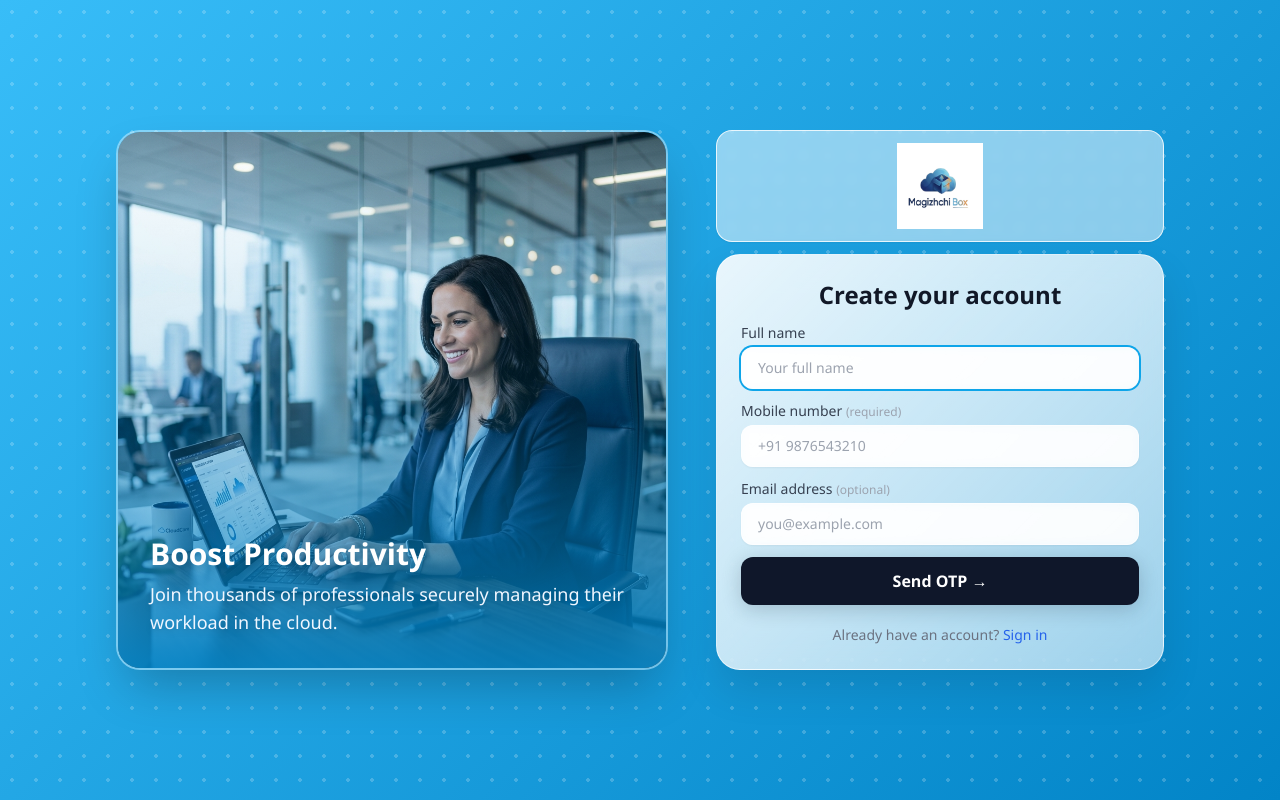
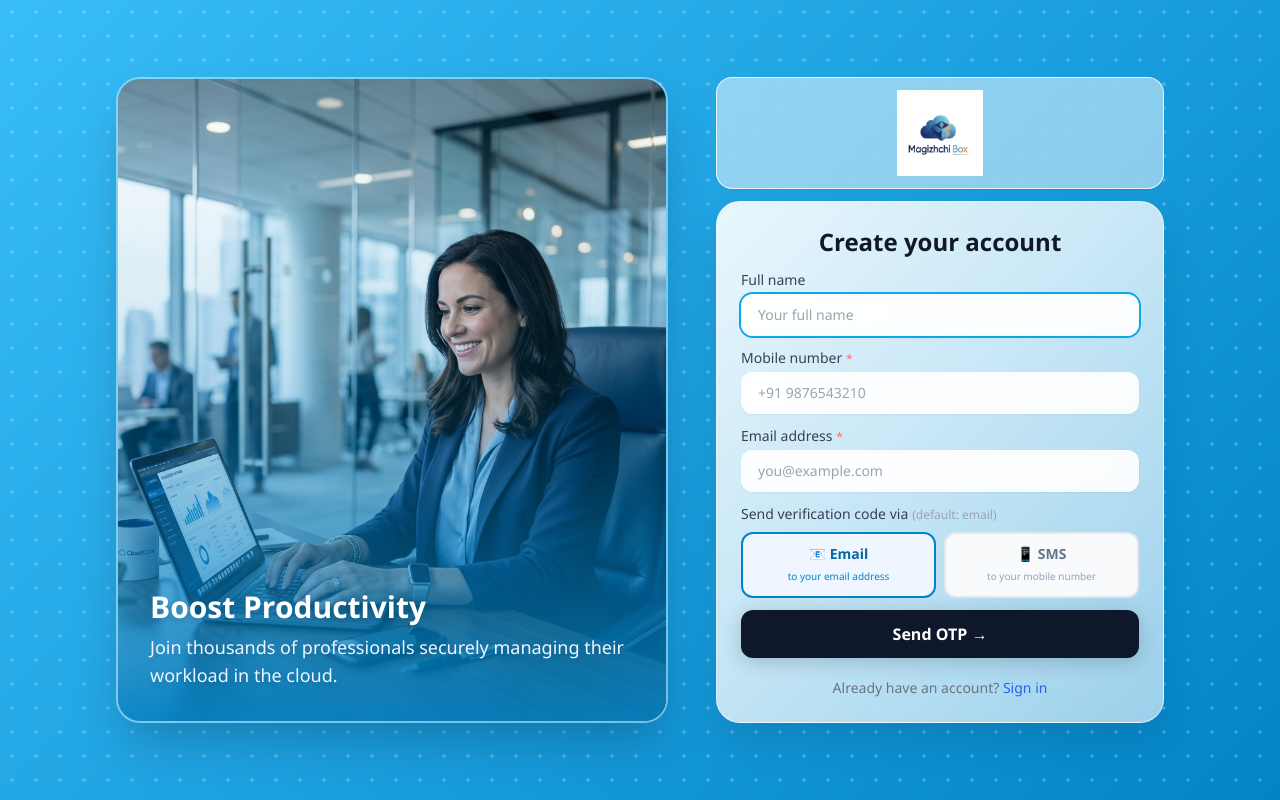
Before and after one commit to ThirumaranKarunanithi/Magizhchi-FileShare, a React (Vite) app in the folder frontend/: page /register in a window 1280 px wide. Built offline with nearby package versions, Linux system fonts and the light colour scheme; no server answers.

Commit message:
tag option

```diff
--- a/frontend/src/pages/Register.jsx
+++ b/frontend/src/pages/Register.jsx
@@ -10,6 +10,7 @@ export default function Register() {
 
   const [step,        setStep]        = useState(1);
   const [form,        setForm]        = useState({ displayName: '', mobileNumber: '', email: '' });
+  const [otpChannel,  setOtpChannel]  = useState('EMAIL'); // 'EMAIL' | 'SMS' — default email
   const [otp,         setOtp]         = useState('');
   const [loading,     setLoading]     = useState(false);
   const [resending,   setResending]   = useState(false);
@@ -20,16 +21,16 @@ export default function Register() {
 
   const handleStep1 = async e => {
     e.preventDefault();
-    if (!form.displayName.trim()) { setError('Name is required.'); return; }
-    if (!form.mobileNumber.trim() && !form.email.trim()) {
-      setError('Please provide a mobile number or email.'); return;
-    }
+    if (!form.displayName.trim())   { setError('Full name is required.'); return; }
+    if (!form.mobileNumber.trim())  { setError('Mobile number is required.'); return; }
+    if (!form.email.trim())         { setError('Email address is required.'); return; }
     setError(''); setLoading(true);
     try {
       await auth.registerSendOtp({
         displayName:  form.displayName.trim(),
-        mobileNumber: form.mobileNumber.trim() || undefined,
-        email:        form.email.trim()        || undefined,
+        mobileNumber: form.mobileNumber.trim(),
+        email:        form.email.trim(),
+        otpChannel,
       });
       setStep(2); startCountdown(60);
       toast.success('Verification code sent!');
@@ -57,7 +58,8 @@ export default function Register() {
     if (!otp.trim()) { setError('Please enter the verification code.'); return; }
     setError(''); setLoading(true);
     try {
-      const identifier = form.mobileNumber.trim() || form.email.trim();
+      // Use the identifier that matched the chosen OTP channel
+      const identifier = otpChannel === 'SMS' ? form.mobileNumber.trim() : form.email.trim();
       const { data } = await auth.registerVerify({ identifier, code: otp.trim() });
       login(data); navigate('/');
     } catch (msg) { setError(msg); }
@@ -70,8 +72,9 @@ export default function Register() {
     try {
       await auth.registerSendOtp({
         displayName:  form.displayName,
-        mobileNumber: form.mobileNumber || undefined,
-        email:        form.email        || undefined,
+        mobileNumber: form.mobileNumber,
+        email:        form.email,
+        otpChannel,
       });
       startCountdown(60);
       toast.success('Code resent!');
@@ -190,19 +193,20 @@ export default function Register() {
 
                 <div>
                   <label className="block text-sm font-medium text-gray-700 mb-1">
-                    Mobile number <span className="text-gray-400 font-normal text-xs">(required)</span>
+                    Mobile number <span className="text-red-400 font-normal text-xs">*</span>
                   </label>
                   <input
                     type="tel"
                     className="input-field"
                     value={form.mobileNumber}
                     onChange={e => set('mobileNumber', e.target.value)}
-                    placeholder="+91 9876543210"/>
+                    placeholder="+91 9876543210"
+                    required/>
                 </div>
 
                 <div>
                   <label className="block text-sm font-medium text-gray-700 mb-1">
-                    Email address <span className="text-gray-400 font-normal text-xs">(optional)</span>
+                    Email address <span className="text-red-400 font-normal text-xs">*</span>
                   </label>
                   <input
                     type="email"
@@ -210,7 +214,39 @@ export default function Register() {
                     value={form.email}
                     onChange={e => set('email', e.target.value)}
                     placeholder="you@example.com"
-                    autoComplete="email"/>
+                    autoComplete="email"
+                    required/>
+                </div>
+
+                {/* ── OTP channel preference ── */}
+                <div>
+                  <label className="block text-sm font-medium text-gray-700 mb-2">
+                    Send verification code via
+                    <span className="ml-1 text-xs text-gray-400 font-normal">(default: email)</span>
+                  </label>
+                  <div className="flex gap-2">
+                    {[
+                      { value: 'EMAIL', label: '📧 Email',        desc: 'to your email address' },
+                      { value: 'SMS',   label: '📱 SMS',          desc: 'to your mobile number' },
+                    ].map(opt => (
+                      <button
+                        key={opt.value}
+                        type="button"
+                        onClick={() => setOtpChannel(opt.value)}
+                        className="flex-1 flex flex-col items-center gap-0.5 py-2.5 px-3 rounded-xl
+                                   border-2 text-sm font-semibold transition-all"
+                        style={{
+                          borderColor: otpChannel === opt.value ? '#0284c7' : '#e2e8f0',
+                          background:  otpChannel === opt.value ? '#eff6ff' : '#f8fafc',
+                          color:       otpChannel === opt.value ? '#0369a1' : '#64748b',
+                        }}>
+                        <span>{opt.label}</span>
+                        <span style={{ fontSize: '10px', fontWeight: 400, color: otpChannel === opt.value ? '#0284c7' : '#94a3b8' }}>
+                          {opt.desc}
+                        </span>
+                      </button>
+                    ))}
+                  </div>
                 </div>
 
                 <button
@@ -263,11 +299,19 @@ export default function Register() {
                 </div>
                 <h2 className="text-xl sm:text-2xl font-bold text-gray-900">Verify your identity</h2>
                 <p className="text-sm text-gray-500 mt-1">
-                  We sent a 6-digit code to<br/>
+                  {otpChannel === 'SMS'
+                    ? <>A code was sent via SMS to<br/></>
+                    : <>A code was sent to your email<br/></>}
                   <span className="font-semibold text-gray-700">
-                    {form.mobileNumber || form.email}
+                    {otpChannel === 'SMS' ? form.mobileNumber : form.email}
                   </span>
                 </p>
+                <button
+                  type="button"
+                  onClick={() => { setStep(1); setOtp(''); setError(''); }}
+                  className="mt-2 text-xs text-blue-500 hover:text-blue-700 underline">
+                  Change channel
+                </button>
               </div>
 
               {error && (
```
Also changed, not shown: 549 other files (tests, documents, lock files or other folders).
